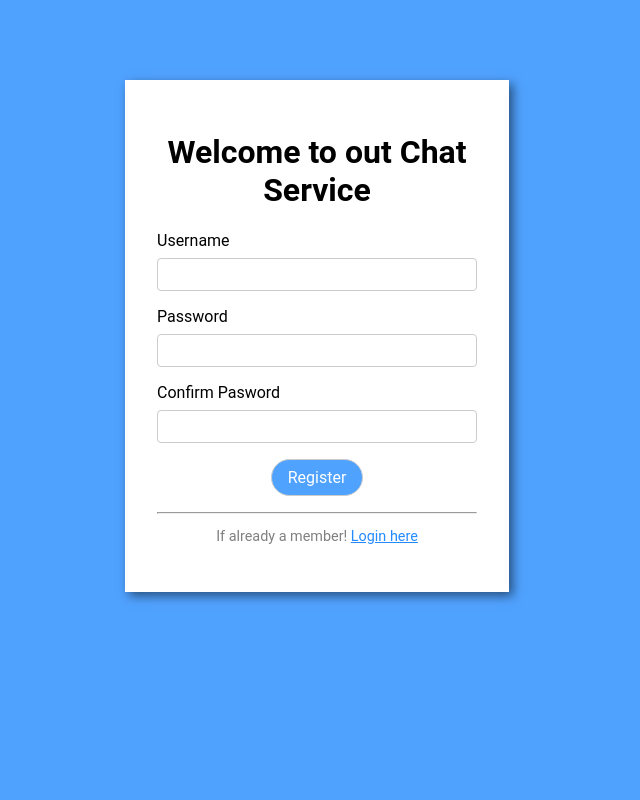
After one commit to Thunder-Ultra/Chat-Application, a Node server app: page /register in a window 1280 px wide. The commit adds this page. Shown: the whole page, without its empty margins (323-963 px from the left). Run offline with Node 20, Linux system fonts and the light colour scheme; some libraries are stand-ins or nearby versions.

Commit message:
Added Registration and Chat Functionality

```diff
--- a/app.js
+++ b/app.js
@@ -1,6 +1,8 @@
 const ejs = require("ejs");
 const path = require("path");
 const express = require("express");
+const db = require("./database/data.js");
+const { ObjectId } = require("mongodb");
 
 // async function test() {
 //   try {
@@ -27,19 +29,164 @@ const app = express();
 app.use(express.static("public"));
 app.set("view engine", "ejs");
 
+app.use(express.urlencoded({ extended: true }));
+app.use(express.json());
+
 app.get("/", function (req, res) {
   res.redirect("/home");
 });
 
-app.get("/home", function (req, res) {
-  res.render("home");
+app.get("/register", function (req, res) {
+  res.render("register");
 });
 
+app.post("/register", async function (req, res) {
+  let registrationData = req.body;
+  let username = registrationData.username;
+  let password = registrationData.password;
+  let confirmPassword = registrationData["confirm-password"];
 
-app.get("/chatroom/:id",function(req,res){
-  console.log(req.params.id)
+  console.log(registrationData);
 
+  // Check if username already exists in database, if no send error
+  try {
+    const result = await db
+      .getDb()
+      .collection("users")
+      .findOne({ username: username });
+    if (result) {
+      console.log("post/register : User name exists");
+      const result = { error: 1, "error-text": "Username already exists" };
+      res.status(406).json(result);
+      return;
+    }
+    console.log("post/register : User name doesn't exist");
+    // return;
+  } catch (err) {
+    console.log(
+      "post/register : ERROR : Failed searching database for username"
+    );
+    console.log(err);
+    return;
+  }
 
-})
+  // Check if passwords are equal, if no send error
+  if (password != confirmPassword) {
+    const result = {
+      error: 1,
+      "error-text": "Passwords are not same!",
+    };
+    res.status(406).json(result);
+    return;
+  }
 
-app.listen(3000);
+  // save user details in database and send success message
+  try {
+    const result = db.getDb().collection("users").insertOne({
+      username: username,
+      password: password,
+      joined_on: new Date(),
+    });
+
+    res.json();
+  } catch (err) {
+    console.log(
+      "post/register : ERROR : Failed saving user details to database!"
+    );
+    console.log(err);
+  }
+});
+
+app.get("/login", function (req, res) {
+  res.render("login");
+});
+
+app.get("/home", async function (req, res) {
+  let groups;
+
+  try {
+    groups = await db.getDb().collection("groups").find().toArray();
+  } catch (err) {
+    console.log("get/home : ERROR : Database Fetch Error");
+    console.log(err);
+  }
+
+  res.render("home", { groups: groups });
+});
+
+app.get("/chatroom/:id", async function (req, res) {
+  let groupId = req.params.id;
+  let chats;
+
+  try {
+    chats = await db
+      .getDb()
+      .collection("chats")
+      .find({ groupId: new ObjectId(groupId) })
+      .toArray();
+  } catch (err) {
+    console.log("get/chatroom/:id : ERROR : Database fetch Error");
+    console.log(err);
+  }
+
+  let groupName;
+
+  try {
+    let data = await db
+      .getDb()
+      .collection("groups")
+      .findOne({ _id: new ObjectId(groupId) });
+    groupName = data.name;
+  } catch (err) {
+    console.log("get/chatroom/:id : ERROR : Database fetch Error");
+    console.log(err);
+  }
+
+  res.render("chat", {
+    chats: chats.reverse(),
+    groupName: groupName,
+    groupId: groupId,
+    userId: new ObjectId("6849a223ee2333b89cc59f36"),
+  });
+});
+
+// Left to add
+// CSRF Protection
+// XSS Protection
+app.post("/chatroom/:id", async function (req, res) {
+  let body = await req.body;
+
+  let name = "Tuchar";
+  let userId = new ObjectId("6849a223ee2333b89cc59f36");
+  let text = body.text;
+  let groupId = req.params.id;
+
+  try {
+    await db
+      .getDb()
+      .collection("chats")
+      .insertOne({
+        groupId: new ObjectId(groupId),
+        text: text,
+        sender: {
+          name: name,
+          id: userId,
+        },
+        send_on: new Date(),
+      });
+    console.log(`Message by ${name} recieved : ${text}`);
+  } catch (err) {
+    console.log(
+      `post/chatroom/${groupId} : ERROR : Failed to save msg to database`
+    );
+    console.log(err);
+  }
+});
+
+db.connectToDatabase()
+  .then(function () {
+    app.listen(3000);
+  })
+  .catch(function () {
+    console.log("Failed to connect to Database!");
+  });
--- a/package.json
+++ b/package.json
@@ -25,6 +25,7 @@
   },
   "dependencies": {
     "ejs": "^3.1.10",
-    "express": "^5.1.0"
+    "express": "^5.1.0",
+    "mongodb": "^6.17.0"
   }
 }
--- /dev/null
+++ b/public/scripts/register.js
@@ -0,0 +1,41 @@
+const [formElement] = document.getElementsByTagName("form");
+const errorDisplayElement = document.getElementById("error-display");
+
+formElement.addEventListener("submit", async function (event) {
+  event.preventDefault();
+
+  // Extract the user Entered email, password and confirm password
+
+  const formData = new FormData(event.target);
+
+  let registrationData = Object.fromEntries(formData.entries());
+
+  // Send the same to server for completing registration
+  let response;
+  try {
+    response = await fetch("/register", {
+      method: "POST",
+      body: JSON.stringify(registrationData),
+      headers: {
+        "Content-Type": "application/json",
+      },
+    });
+  } catch (err) {
+    console.log("Failed sending registration data to server");
+    console.log(err);
+  }
+
+  // If server returns a res w/o an error, redirct to login page
+
+  if (response.ok) {
+    open("/login", "_self");
+  } else {
+    // If servers returns a response with an error, display the error
+    // console.log(result);
+    let result = await response.json();
+    // console.log(result);
+    // customAlert(result["error-text"]);
+    errorDisplayElement.textContent = result["error-text"];
+    errorDisplayElement.style.display = 'block';
+  }
+});
--- /dev/null
+++ b/public/styles/register.css
@@ -0,0 +1,90 @@
+body {
+  background-color: #50a2ff;
+  font-family: "Roboto", sans-serif;
+}
+
+main {
+  width: 20rem;
+  padding: 2rem;
+  margin: auto;
+  margin-top: 5rem;
+  background-color: white;
+  box-shadow: 4px 4px 10px rgba(0, 0, 0, 0.5);
+}
+
+h1 {
+  text-align: center;
+}
+
+#error-display {
+  color:red;
+  box-sizing: border-box;
+  background-color: #ffe6e6;
+  width: 100%;
+  /* width: fit-content; */
+  margin: auto;
+  padding: 0.5rem;
+  border: 1px solid red;
+  border-radius: 4px;
+  margin-bottom: 1rem;
+  display: none;
+}
+
+form {
+  display: flex;
+  flex-direction: column;
+  gap: 1rem;
+}
+
+.form-control {
+  display: flex;
+  flex-direction: column;
+  gap: 0.5rem;
+}
+
+input {
+  padding: 0.5rem;
+  border: 1px solid #ccc;
+  border-radius: 4px;
+  /* font-size: 1rem; */
+}
+
+input:focus {
+  border-color: #50a2ff;
+  background-color: #daebff;
+  outline: none;
+}
+
+button {
+  padding: 0.5rem 1rem;
+  align-self: center;
+  font: inherit;
+  border: 1px solid #ccc;
+  border-radius: 4px;
+  background-color: #50a2ff;
+  color: white;
+  border-radius: 20px;
+  transition: all 0.3s ease-out;
+}
+
+button:hover {
+  /* scale: 1.05; */
+  background-color: #4382ca;
+  /* box-shadow: 2px 2px 5px rgba(0, 0, 0, 0.3); */
+}
+
+button:focus {
+  background-color: #3a7bbf;
+  scale: none;
+  box-shadow: none;
+}
+
+p {
+  text-align: center;
+  font-size: 0.9rem;
+  color: grey;
+}
+
+a {
+  color: rgb(35, 138, 255);
+}
--- /dev/null
+++ b/views/register.ejs
@@ -0,0 +1,32 @@
+<html lang="en">
+  <head>
+    <meta charset="UTF-8" />
+    <!-- <meta name="viewport" content="width=device-width, initial-scale=1.0"> -->
+    <title>Register</title>
+    <link rel="stylesheet" href="/styles/register.css" />
+    <script src="/scripts/register.js" defer></script>
+  </head>
+  <body>
+    <main>
+      <h1>Welcome to out Chat Service</h1>
+      <p id="error-display">Passwords are not same!</p>
+      <form>
+        <div class="form-control">
+          <label for="username">Username</label>
+          <input type="text" id="username" name="username"/>
+        </div>
+        <div class="form-control">
+          <label for="password">Password</label>
+          <input type="password" id="password" name="password" />
+        </div>
+        <div class="form-control">
+          <label for="confirm-password">Confirm Pasword</label>
+          <input type="password" id="confirm-password" name="confirm-password" />
+        </div>
+        <button>Register</button>
+      </form>
+      <hr></hr>
+      <p>If already a member! <a href="/login">Login here</a></p>
+    </main>
+  </body>
+</html>
```
Also changed, not shown: database/data.js (+22 -0 lines), public/scripts/chat.js (added, +33 -0 lines), public/styles/chat.css (added, +167 -0 lines), views/chat.ejs (added, +143 -0 lines), views/home.ejs (+13 -5 lines), views/login.ejs (added, +10 -0 lines).
